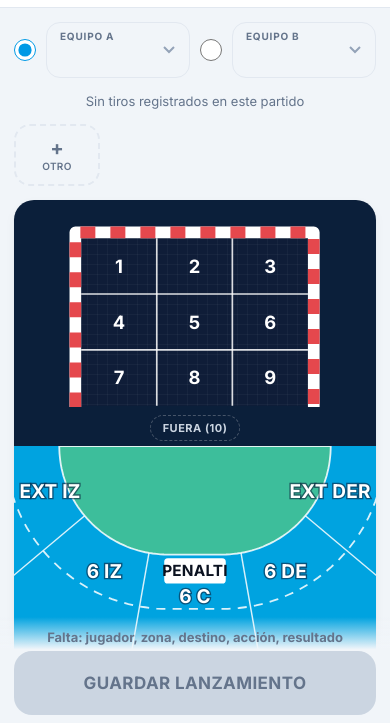
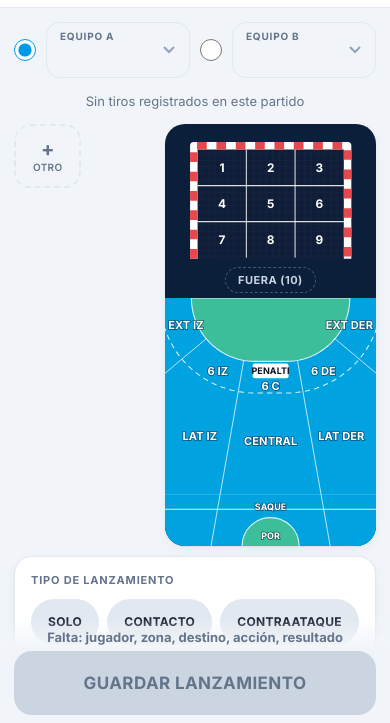
Before and after one commit to haritzmayorga99/statstolosa, a plain HTML site: page index.html in a window 390 px wide. Shown: the part 53-776 px from the top of the page. Drawn offline with Linux system fonts and the light colour scheme; no server answers; a web font is replaced by a local one.

Commit message:
Add files via upload

```diff
--- a/styles.css
+++ b/styles.css
@@ -550,3 +550,21 @@ body[data-theme="dark"] .hist tr.pending td { color: #fbbf24; }
 .team-pick { display: flex; align-items: center; gap: 10px; min-width: 0; }
 .team-pick .sel { flex: 1; min-width: 0; }
 .team-pick input[type="radio"] { width: 22px; height: 22px; flex: none; accent-color: var(--accent); cursor: pointer; margin: 0; }
+
+/* ---------- Registrar en móvil (< 900 px): jugadores a la izquierda, pista a la derecha, acciones debajo ---------- */
+@media (max-width: 899px) {
+  .reg-grid {
+    grid-template-columns: minmax(0, 2fr) minmax(0, 3fr);
+    grid-template-areas: "players field" "actions actions";
+    align-items: stretch; gap: 10px;
+  }
+  .players {
+    grid-template-columns: repeat(2, minmax(0, 1fr));
+    gap: 6px; align-self: stretch; align-content: start;
+    min-height: 0; overflow-y: auto; max-height: 100%;
+  }
+  .ptile { min-height: 64px; }
+  .field { max-width: none; justify-self: stretch; width: 100%; }
+  .field .goal-wrap { padding: 10px 8% 0; }
+  .actions { max-width: none; margin: 0; width: 100%; }
+}
```
